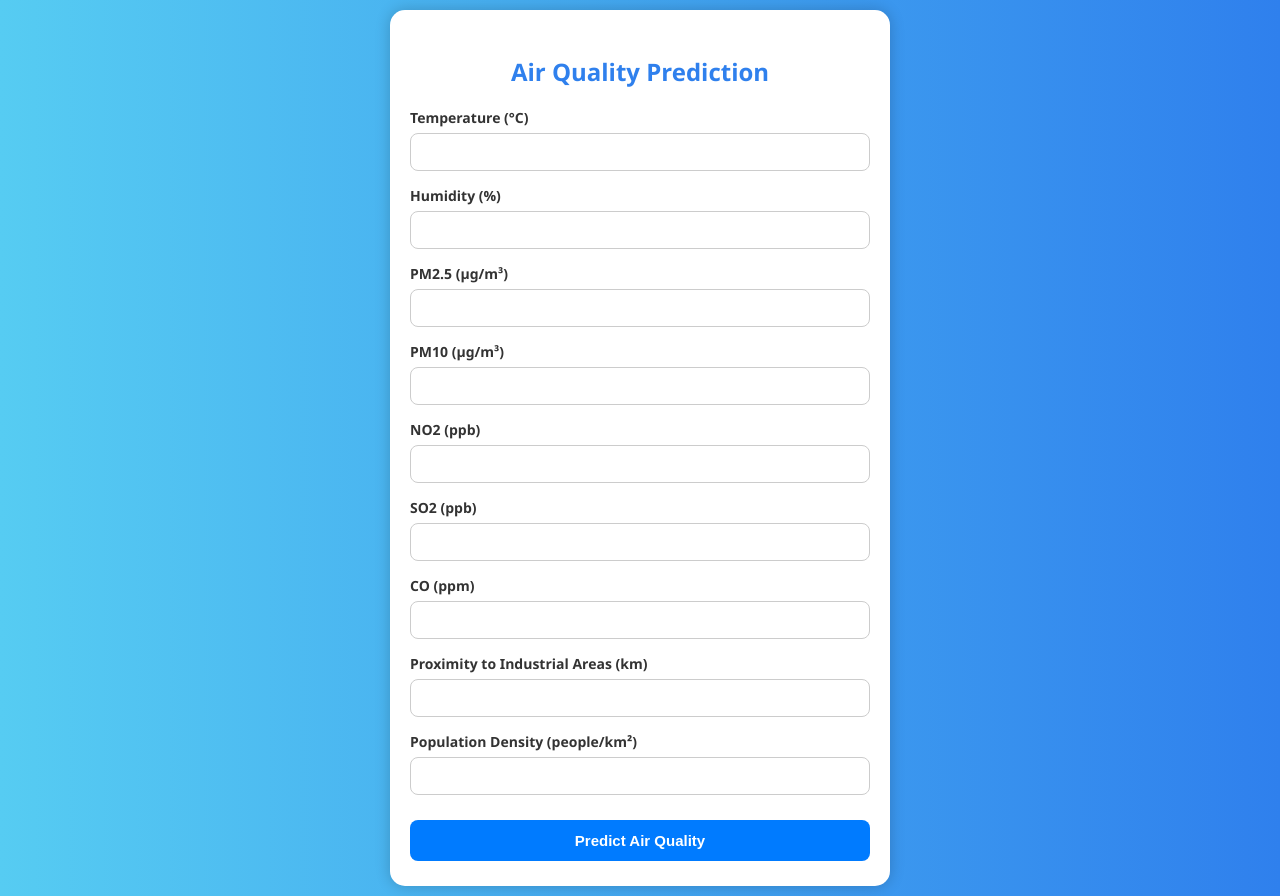
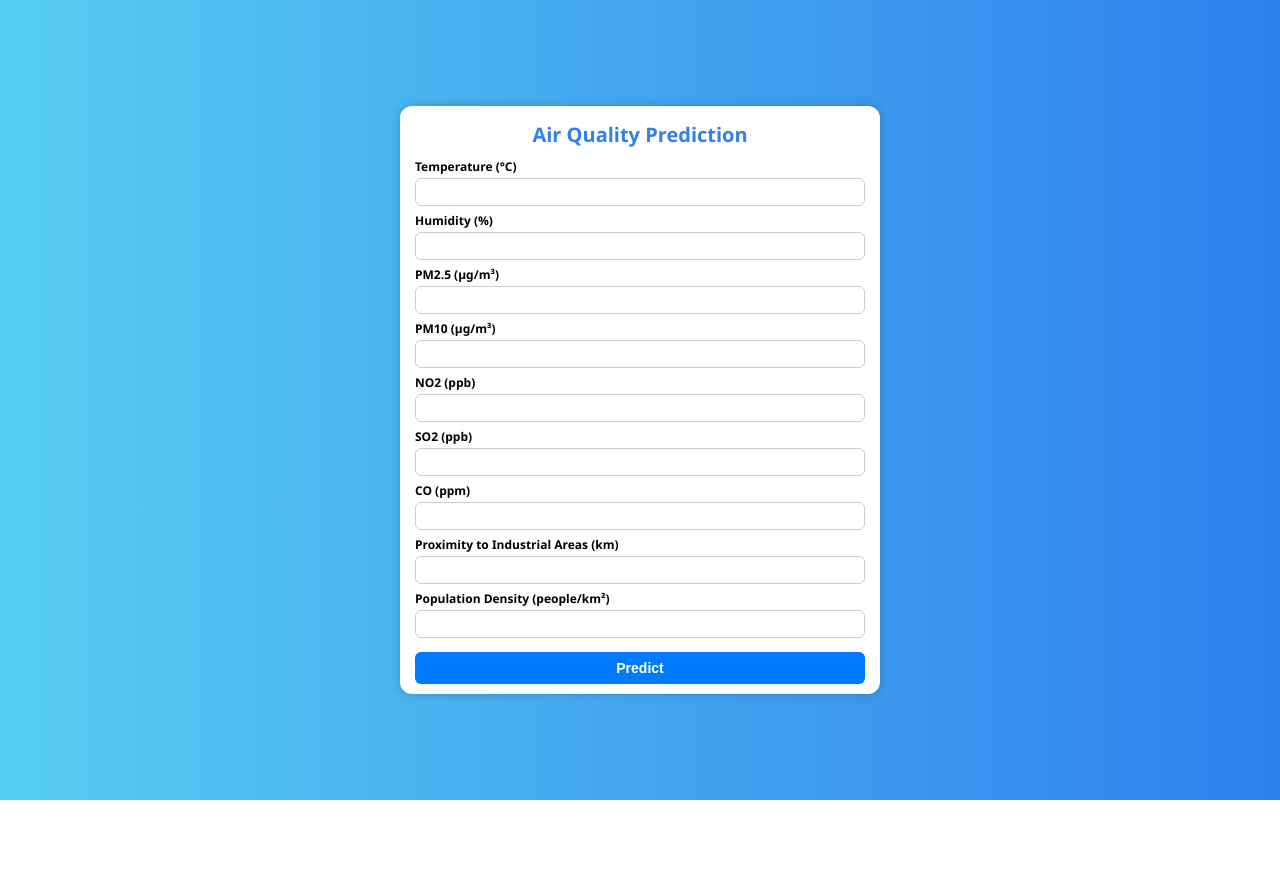
Before and after one commit to deepbhattarai7/Flask-App-for-Air-Quality-Prediction, a Flask app: page / in a window 1280 px wide. After the commit the page ends 800 px from the top, so only its background shows below. Run offline with Flask 3, Linux system fonts and the light colour scheme; parts of the project's set-up code (start-up, migrations or seed data) failed here and were passed over.

Commit message:
Update index.html

```diff
--- a/templates/index.html
+++ b/templates/index.html
@@ -15,57 +15,61 @@
             display: flex;
             justify-content: center;
             align-items: center;
-            min-height: 100vh;
+            height: 100vh;
             margin: 0;
-            padding: 10px;
         }
 
         .container {
             background-color: white;
-            padding: 25px 20px;
-            border-radius: 15px;
-            box-shadow: 0 0 15px rgba(0, 0, 0, 0.2);
-            width: 100%;
-            max-width: 500px;
+            padding: 10px 15px;
+            border-radius: 12px;
+            box-shadow: 0 0 10px rgba(0, 0, 0, 0.2);
+            width: 95vw;
+            max-width: 480px;
+            max-height: 95vh;
+            overflow: hidden;
+            display: flex;
+            flex-direction: column;
+            justify-content: space-between;
         }
 
         h2 {
             text-align: center;
-            margin-bottom: 20px;
+            margin: 5px 0 10px;
+            font-size: 20px;
             color: #2f80ed;
         }
 
         .form-group {
-            margin-bottom: 15px;
+            margin-bottom: 6px;
         }
 
         label {
+            font-size: 12px;
+            font-weight: bold;
             display: block;
-            margin-bottom: 6px;
-            font-weight: bold;
-            color: #333;
-            font-size: 14px;
+            margin-bottom: 3px;
         }
 
         input[type="text"] {
             width: 100%;
-            padding: 10px 12px;
+            padding: 6px 10px;
+            font-size: 12px;
             border: 1px solid #ccc;
-            border-radius: 8px;
-            font-size: 14px;
+            border-radius: 6px;
         }
 
         button {
+            margin-top: 8px;
             width: 100%;
+            padding: 8px;
+            font-size: 14px;
             background-color: #007bff;
             color: white;
-            padding: 12px;
             border: none;
-            border-radius: 8px;
+            border-radius: 6px;
             cursor: pointer;
             font-weight: bold;
-            margin-top: 10px;
-            font-size: 15px;
         }
 
         button:hover {
@@ -73,23 +77,14 @@
         }
 
         .result-box {
-            margin-top: 20px;
+            margin-top: 10px;
             background-color: #e0f7fa;
-            padding: 15px;
-            border-radius: 10px;
+            padding: 8px;
+            border-radius: 8px;
             text-align: center;
             color: green;
             font-weight: bold;
-        }
-
-        @media (max-width: 600px) {
-            .container {
-                padding: 20px 15px;
-            }
-
-            label, input[type="text"], button {
-                font-size: 13px;
-            }
+            font-size: 14px;
         }
     </style>
 </head>
@@ -133,7 +128,7 @@
                 <label for="population">Population Density (people/km²)</label>
                 <input type="text" name="population" id="population" required>
             </div>
-            <button type="submit">Predict Air Quality</button>
+            <button type="submit">Predict</button>
         </form>
 
         {% if prediction_text %}
```
